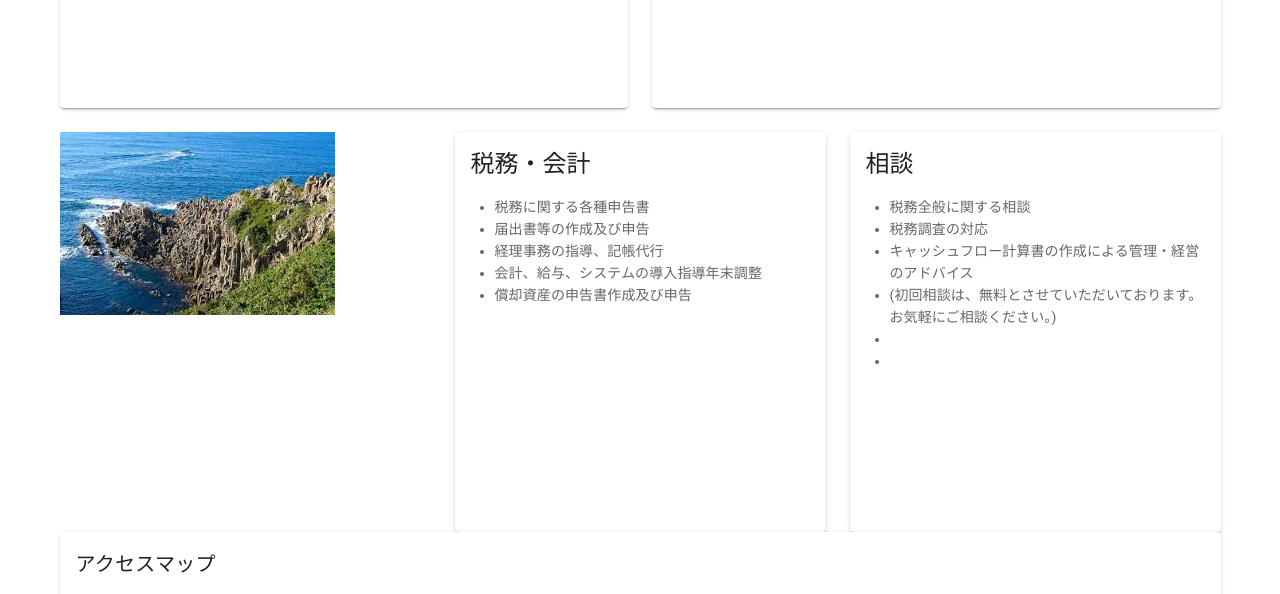
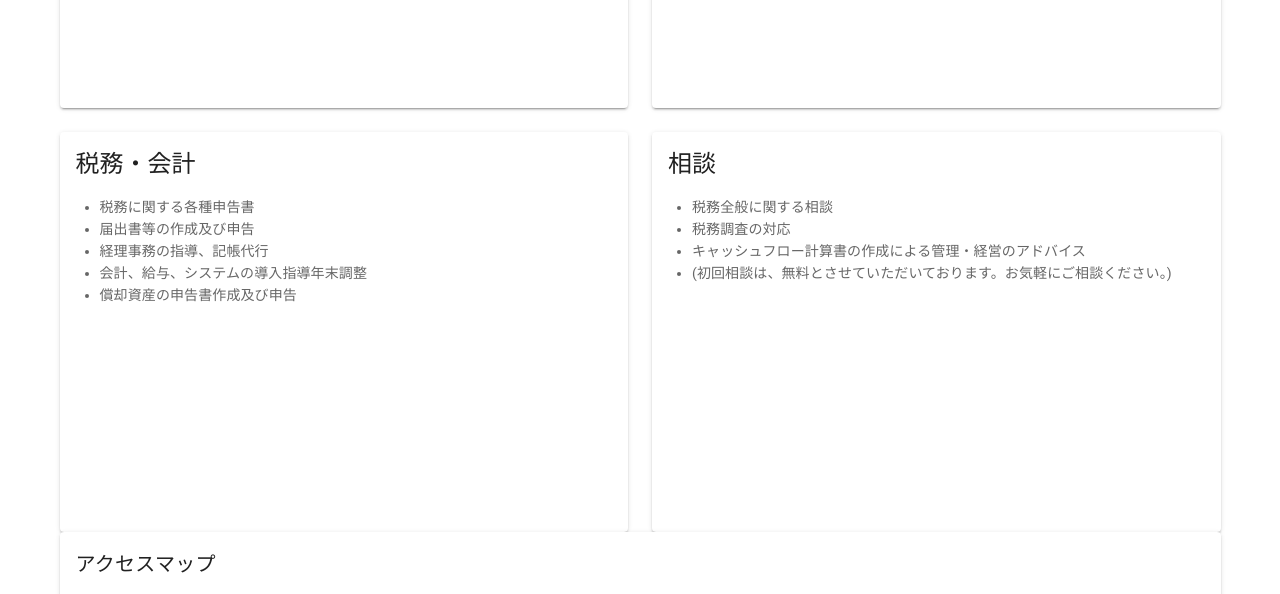
Before and after one commit to boromarlman-yusuke/mkz-p, a Nuxt app: page / in a window 1280 px wide. Shown: the part 1240-1834 px from the top of the page. Built offline with nearby package versions, Linux system fonts and the light colour scheme; grey boxes are pictures that could not be loaded.

Commit message:
不要なものを削除した

```diff
--- a/pages/index.vue
+++ b/pages/index.vue
@@ -81,9 +81,6 @@
       </v-row>
       <v-row>
         <v-col>
-          <img src="~/assets/images.jpeg">
-        </v-col>
-        <v-col>
           <v-card min-height="400px">
             <v-card-title class="headline">
               税務・会計
@@ -110,8 +107,6 @@
                 <li>税務調査の対応</li>
                 <li>キャッシュフロー計算書の作成による管理・経営のアドバイス</li>
                 <li>(初回相談は、無料とさせていただいております。お気軽にご相談ください。)</li>
-                <li></li>
-                <li></li>
               </ul>
             </v-card-text>
           </v-card>
@@ -149,7 +144,6 @@
           </v-row>
         </v-card-text>
       </v-card>
-
     </v-flex>
   </v-layout>
 </template>
```
